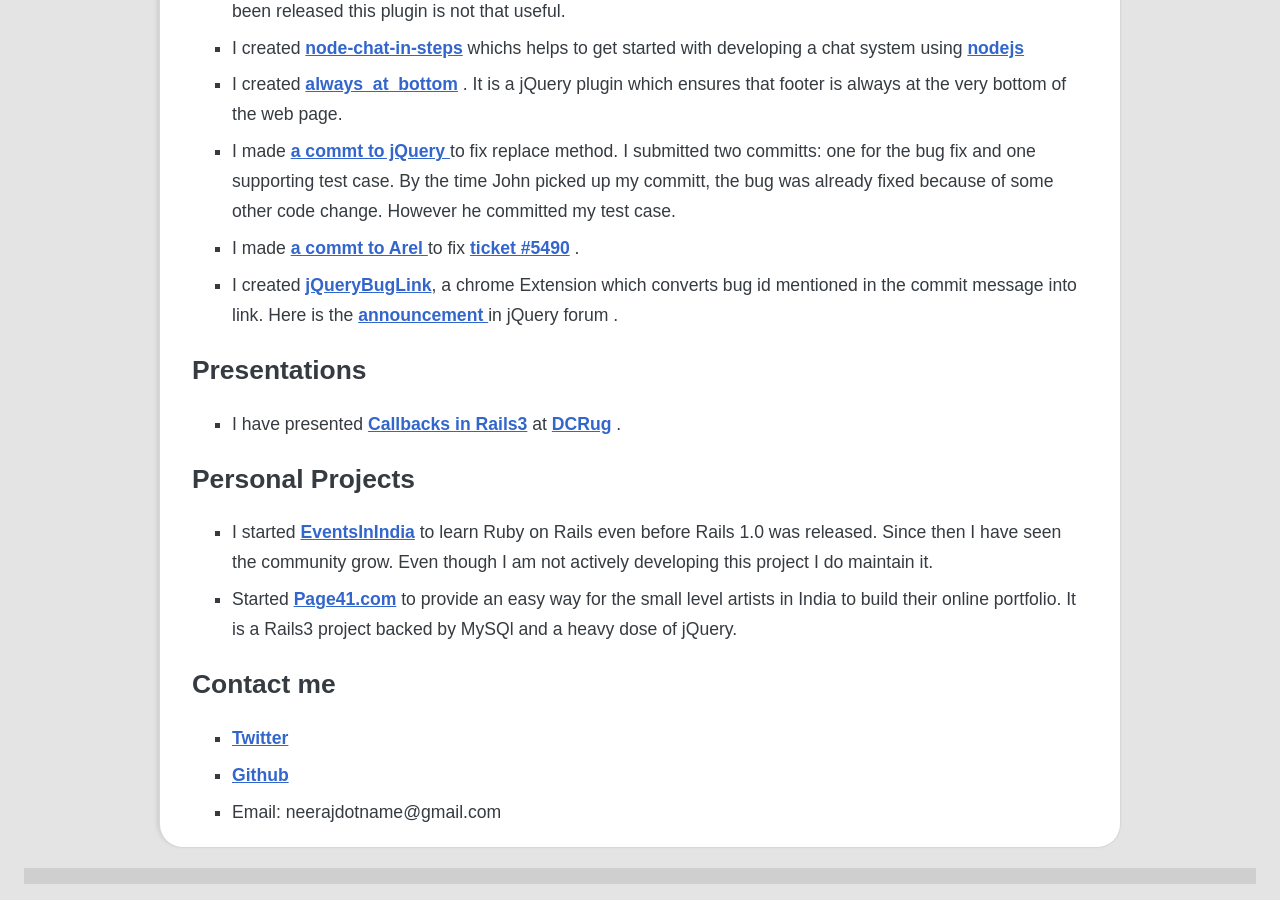
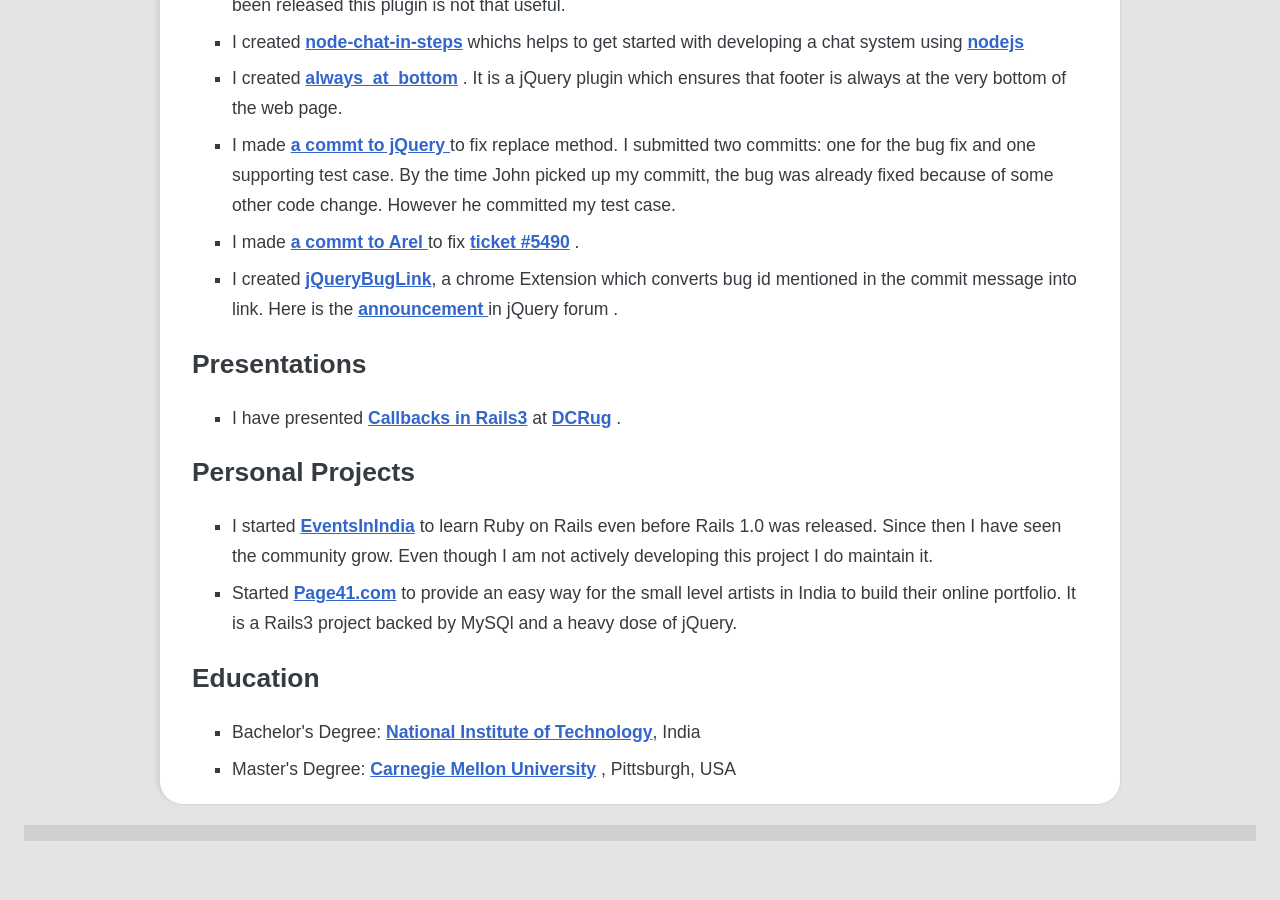
Before and after one commit to neerajsingh0101/blog, a Jekyll site: the page built from about.html, in a window 1280 px wide and 900 px high, scrolled down 747 px. Built offline with Jekyll 4.4.1, drawn with Linux system fonts in a browser that asks for light colours; after the commit the page ends 1604 px from its top, so only the background shows below that; some of the changed text lies outside the part shown.

Commit message:
update about me

```diff
--- a/about.html
+++ b/about.html
@@ -4,9 +4,28 @@
 
 <div id='about'>
 
-      <img src='http://profile.ak.fbcdn.net/hprofile-ak-snc4/hs358.snc4/41764_516984459_6138_n.jpg' width='200' height='150' alt='Neeraj Singh'/>
+  <table>
+    <tr>
+      <td>
+        <p>I am a web developer.</p>
+          <ul>
+            <li> <a href='http://twitter.com/neerajdotname'>Twitter</a> </li>
+            <li> <a href='http://github.com/neerajdotname'>Github</a> </li>
+            <li> Email: neerajdotname@gmail.com </li>
+          </ul>
+      </td>
+      <td width='20%'>
+        &nbsp;
+      </td>
+      <td>
+        <img src='http://profile.ak.fbcdn.net/hprofile-ak-snc4/hs358.snc4/41764_516984459_6138_n.jpg' width='200' height='150' alt='Neeraj Singh'/>
 
-  <p>I am a web developer.</p>
+      </td>
+      <td>
+      </td>
+    </tr>
+  </table>
+
 
   <h2>Open Source Contribution</h2>
 
@@ -67,11 +86,10 @@
     </li>
   </ul>
 
-  <h2>Contact me</h2>
+  <h2>Education</h2>
   <ul>
-    <li> <a href='http://twitter.com/neerajdotname'>Twitter</a> </li>
-    <li> <a href='http://github.com/neerajdotname'>Github</a> </li>
-    <li> Email: neerajdotname@gmail.com </li>
+    <li>Bachelor's Degree: <a href='http://www.nitt.edu'>National Institute of Technology</a>, India
+    <li>Master's Degree: <a href='http://www.cmu.edu'>Carnegie Mellon University</a> , Pittsburgh, USA
   </ul>
 
 
```
